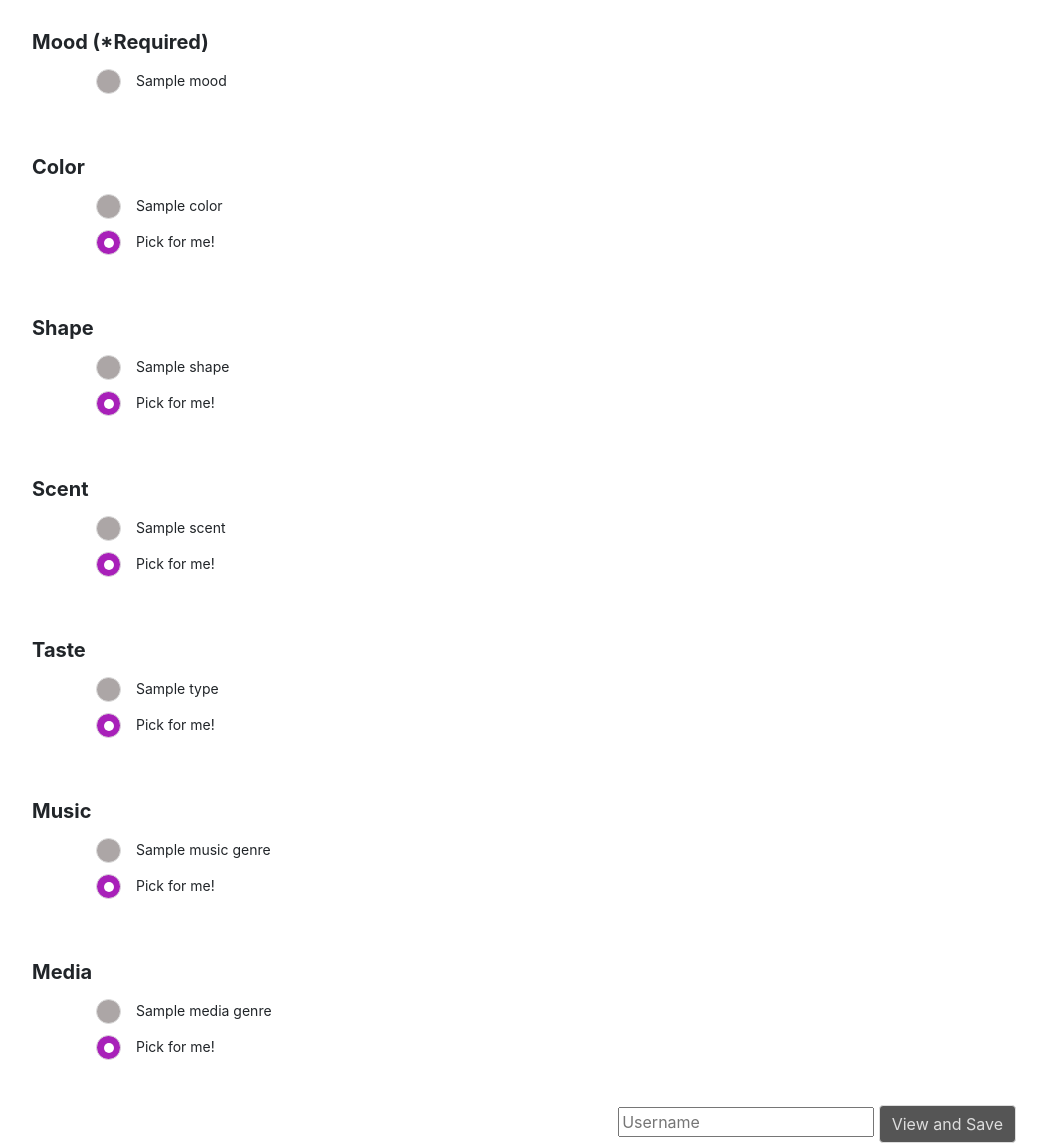
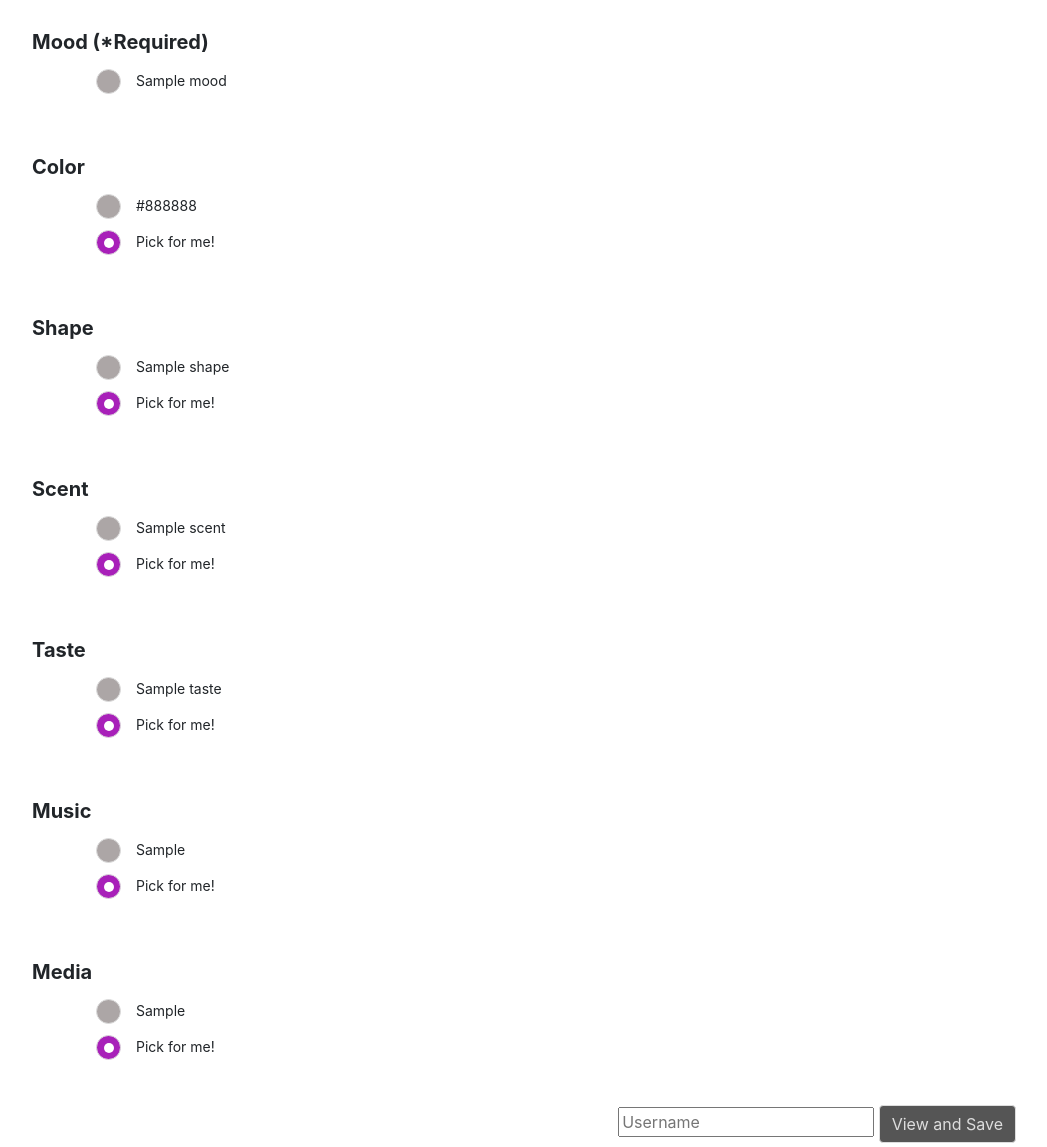
Before and after one commit to HN67/vibe, a Flask app: template site/templates/quiz.html in a window 1280 px wide. Shown: the part 138-1285 px from the top of the page, without its empty margins (164-1211 px from the left). Run offline with Flask 2, Linux system fonts and the light colour scheme; the template is opened without the code that fills it: most values are stand-ins (such as "Sample title", 1, 10 or a date in 2020); some libraries are stand-ins or nearby versions.

Commit message:
Fix quiz template

```diff
--- a/site/templates/quiz.html
+++ b/site/templates/quiz.html
@@ -10,7 +10,7 @@
             <div class="py-2 h5"><b>Mood (*Required)</b></div>
             <div class="ml-md-3 ml-sm-3 pl-md-5 pt-sm-0 pt-3" id="options">
                 {% for mood in moods %}
-                    <label class="options">{{mood['name']}}<input type="radio" name="mood" value = "{{mood['name']}}"> <span class="checkmark"></span> </label>
+                    <label class="options">{{mood}}<input type="radio" name="mood" value = "{{mood}}"> <span class="checkmark"></span> </label>
                 {%endfor%}
             </div>
         </div>
@@ -21,7 +21,7 @@
             <div class="py-2 h5"><b>Color</b></div>
             <div class="ml-md-3 ml-sm-3 pl-md-5 pt-sm-0 pt-3" id="options">
                 {% for color in colors %}
-                <label class="options">{{color['name']}}<input type="radio" name="color" value = "{{color['name']}}"> <span class="checkmark"></span> </label>
+                <label class="options">{{color}}<input type="radio" name="color" value = "{{color}}"> <span class="checkmark"></span> </label>
                 {%endfor%}
                 <label class="options">Pick for me!<input type="radio" name="color" value = "" checked> <span class="checkmark"></span> </label>
             </div>
@@ -33,7 +33,7 @@
             <div class="py-2 h5"><b>Shape</b></div>
             <div class="ml-md-3 ml-sm-3 pl-md-5 pt-sm-0 pt-3" id="options">
                 {% for shape in shapes %}
-                <label class="options">{{shape['name']}}<input type="radio" name="shape" value = "{{shape['name']}}"> <span class="checkmark"></span> </label>
+                <label class="options">{{shape}}<input type="radio" name="shape" value = "{{shape}}"> <span class="checkmark"></span> </label>
                 {%endfor%}
                 <label class="options">Pick for me!<input type="radio" name="shape" value = "" checked> <span class="checkmark"></span> </label>
             </div>
@@ -45,7 +45,7 @@
             <div class="py-2 h5"><b>Scent</b></div>
             <div class="ml-md-3 ml-sm-3 pl-md-5 pt-sm-0 pt-3" id="options">
                 {% for scent in scents %}
-                <label class="options">{{scent['name']}}<input type="radio" name="scent" value = "{{scent['name']}}"> <span class="checkmark"></span> </label>
+                <label class="options">{{scent}}<input type="radio" name="scent" value = "{{scent}}"> <span class="checkmark"></span> </label>
                 {%endfor%}
                 <label class="options">Pick for me!<input type="radio" name="scent" value = "" checked> <span class="checkmark"></span> </label>
             </div>
@@ -57,7 +57,7 @@
             <div class="py-2 h5"><b>Taste</b></div>
             <div class="ml-md-3 ml-sm-3 pl-md-5 pt-sm-0 pt-3" id="options">
                 {% for taste in tastes %}
-                <label class="options">{{taste['type']}}<input type="radio" name="taste" value = "{{taste['type']}}"> <span class="checkmark"></span> </label>
+                <label class="options">{{taste}}<input type="radio" name="taste" value = "{{taste}}"> <span class="checkmark"></span> </label>
                 {%endfor%}
                 <label class="options">Pick for me!<input type="radio" name="taste" value = "" checked> <span class="checkmark"></span> </label>
             </div>
@@ -69,7 +69,7 @@
             <div class="py-2 h5"><b>Music</b></div>
             <div class="ml-md-3 ml-sm-3 pl-md-5 pt-sm-0 pt-3" id="options">
                 {% for m in music_genres %}
-                <label class="options">{{m['name']}}<input type="radio" name="music_genre" value = "{{m['name']}}"> <span class="checkmark"></span> </label>
+                <label class="options">{{m}}<input type="radio" name="music_genre" value = "{{m}}"> <span class="checkmark"></span> </label>
                 {%endfor%}
                 <label class="options">Pick for me!<input type="radio" name="music_genre" value = "" checked> <span class="checkmark"></span> </label>
             </div>
@@ -81,7 +81,7 @@
             <div class="py-2 h5"><b>Media</b></div>
             <div class="ml-md-3 ml-sm-3 pl-md-5 pt-sm-0 pt-3" id="options">
                 {% for m in media_genres %}
-                <label class="options">{{m['name']}}<input type="radio" name="media_genre" value = "{{m['name']}}"> <span class="checkmark"></span> </label>
+                <label class="options">{{m}}<input type="radio" name="media_genre" value = "{{m}}"> <span class="checkmark"></span> </label>
                 {%endfor%}
                 <label class="options">Pick for me!<input type="radio" name="media_genre" value = "" checked> <span class="checkmark"></span> </label>
             </div>
```
